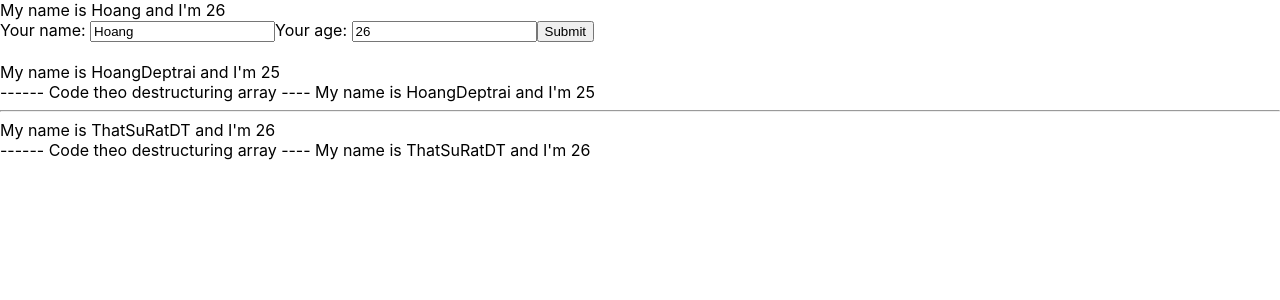
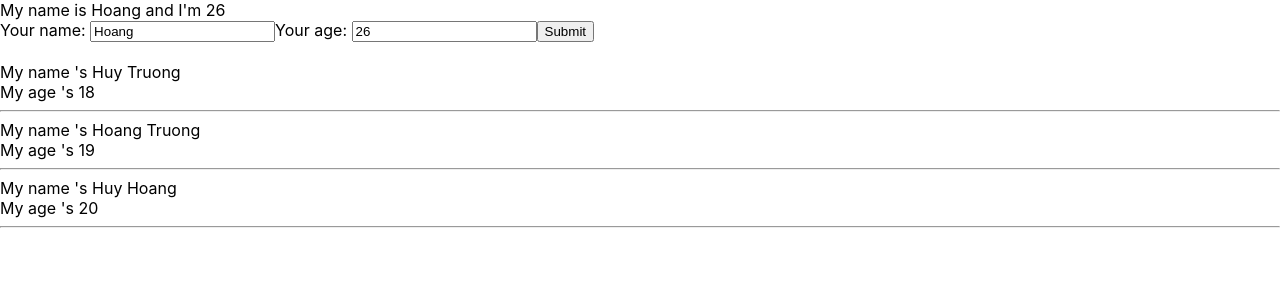
Before and after one commit to HoangTruong3843/video-29, a React (Create React App) app: page / in a window 1280 px wide. Shown: the top 300 px of the page. Built offline with nearby package versions, Linux system fonts and the light colour scheme.

Commit message:
video 29 added

```diff
--- a/src/App.js
+++ b/src/App.js
@@ -12,7 +12,7 @@
 
   render(){
     return (
-      <MyComponent>asdasdasd</MyComponent>
+      <MyComponent></MyComponent>
     );
   }
 }
--- a/src/components/DisplayInfor.js
+++ b/src/components/DisplayInfor.js
@@ -8,12 +8,20 @@
         // DisplayInfor.js sẽ hiện props vừa khai báo mà k phải state.
 
         // ex: Destructuring array/obj (NEW)
-        const {age,name} = this.props;
+
+        // sử dụng map để truyền dữ liệu từ 1 array (listUsers) được gán giá trị từ file MyComponent.js
+        const {listUsers} = this.props;
         console.log(this.props)
         return(<div>
-            My name is {this.props.name} and I'm {this.props.age}
-            <br/>
-            ------ Code theo destructuring array ---- My name is {name} and I'm {age}
+            {listUsers.map((user)=>{
+                //tiếp theo nếu cần phải đặt cho từng user một key
+                return(<div key={user.id}>
+                    <div>My name 's {user.name}</div>
+                    <div>My age 's {user.age}</div>
+                    <hr/>
+                </div>)
+            })}
+
         </div>)
     }
 }
--- a/src/components/MyComponent.js
+++ b/src/components/MyComponent.js
@@ -7,20 +7,23 @@
 class MyComponent extends React.Component {
     // cu phap jsx, only react has this, cho phep viet code javascript in a html
     // ham render() giup chuyen doi cu phap jsx và giuóp nó hiển thị trên giao diện
+    state={
+        listUsers:[
+            {id: 1, name: "Huy Truong",age:"18"},
+            {id: 2, name: "Hoang Truong",age:"19"},
+            {id: 3, name: "Huy Hoang",age:"20"},
+        ]
+    }
+    render(){
 
-    render(){
-        const myInfor = ['a','b','c']
         return (
-            //props: properties
-            //line 22, chúng ta vẫn có thể assign một prop khác không thuộc cha cho prop?
-            //con --> ex: myInfor.
+            // thông thường đặt tên biến và giá trị muốn gán giống hệt nhau (listUsers)
             <div>
 
                 <UserInfor></UserInfor>
                 <br/>
-                <DisplayInfor name = "HoangDeptrai" age="25"> </DisplayInfor>
-                <hr></hr>
-                <DisplayInfor name = "ThatSuRatDT" age="26" myInfor={myInfor}/>
+                <DisplayInfor listUsers ={this.state.listUsers}/>
+
             </div>
         );
     }
```
